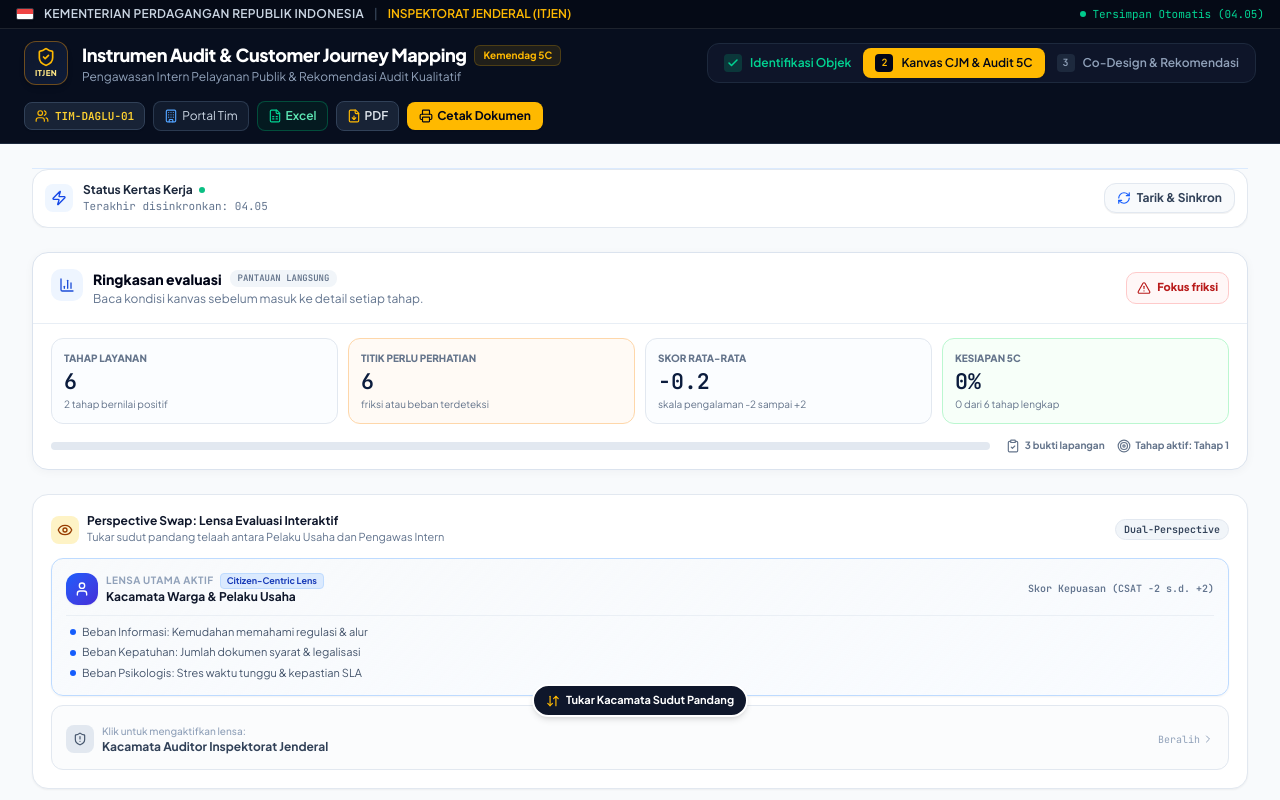
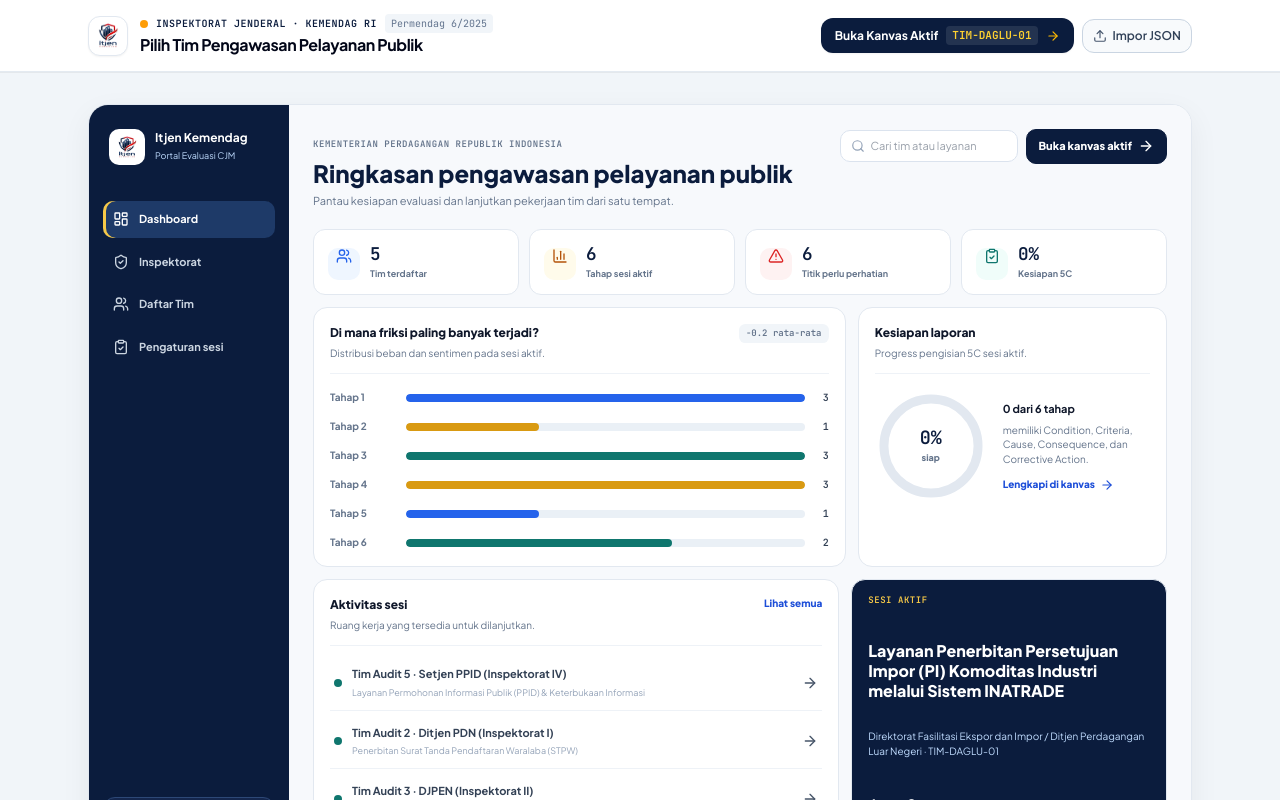
Before and after one commit to mdeardos/Inspektorat-Jenderal-CJM, a React (Vite) app: page / in a window 1280 px wide. Shown: the top 800 px of the page. Built offline with nearby package versions, Linux system fonts and the light colour scheme.

Commit message:
feat(ui): make portal dashboard the default view

```diff
--- a/src/App.tsx
+++ b/src/App.tsx
@@ -39,7 +39,7 @@ export default function App() {
         // ignore
       }
     }
-    return 'canvas';
+    return 'landing';
   });
 
   // Primary Evaluation State with Multi-Team Isolated Storage
```
